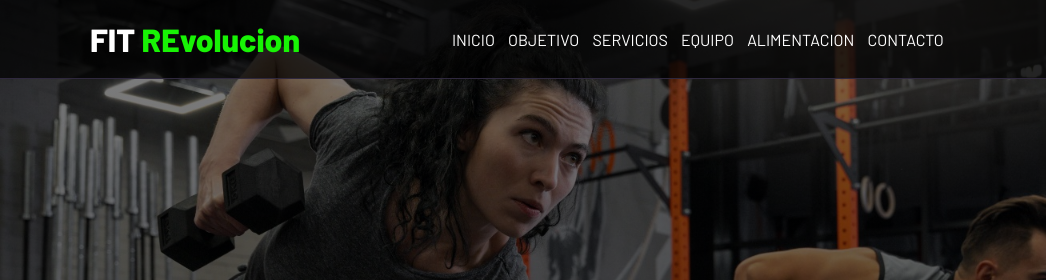
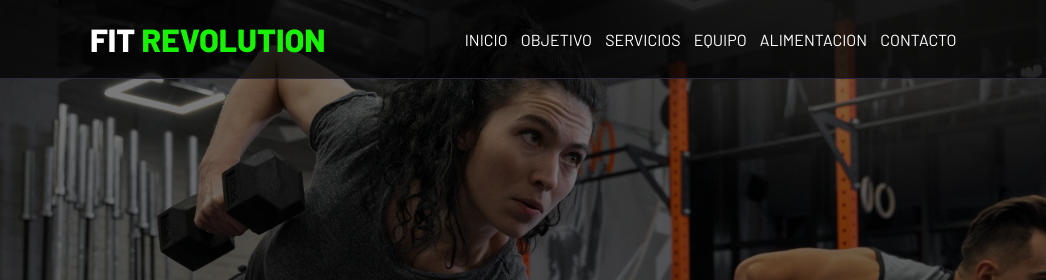
Before and after one commit to Mono73/FundamentosP2023-1, a plain HTML site: page index.html in a window 1280 px wide. Shown: the top 280 px of the page, 0-1046 px from the left. Drawn offline with Linux system fonts and the light colour scheme.

Commit message:
Remodificación Titulo

```diff
--- a/index.html
+++ b/index.html
@@ -11,7 +11,7 @@
     <!-- Menu -->
     <div class="contenedor-header">
         <header>
-            <h1>FIT <span class="txtVerde">REvolucion</span></h1>
+            <h1>FIT <span class="txtVerde">REVOLUTION</span></h1>
             <nav id="nav">
                 <a href="#inicio">Inicio</a>
                 <a href="#objetivo">Objetivo</a>
```
